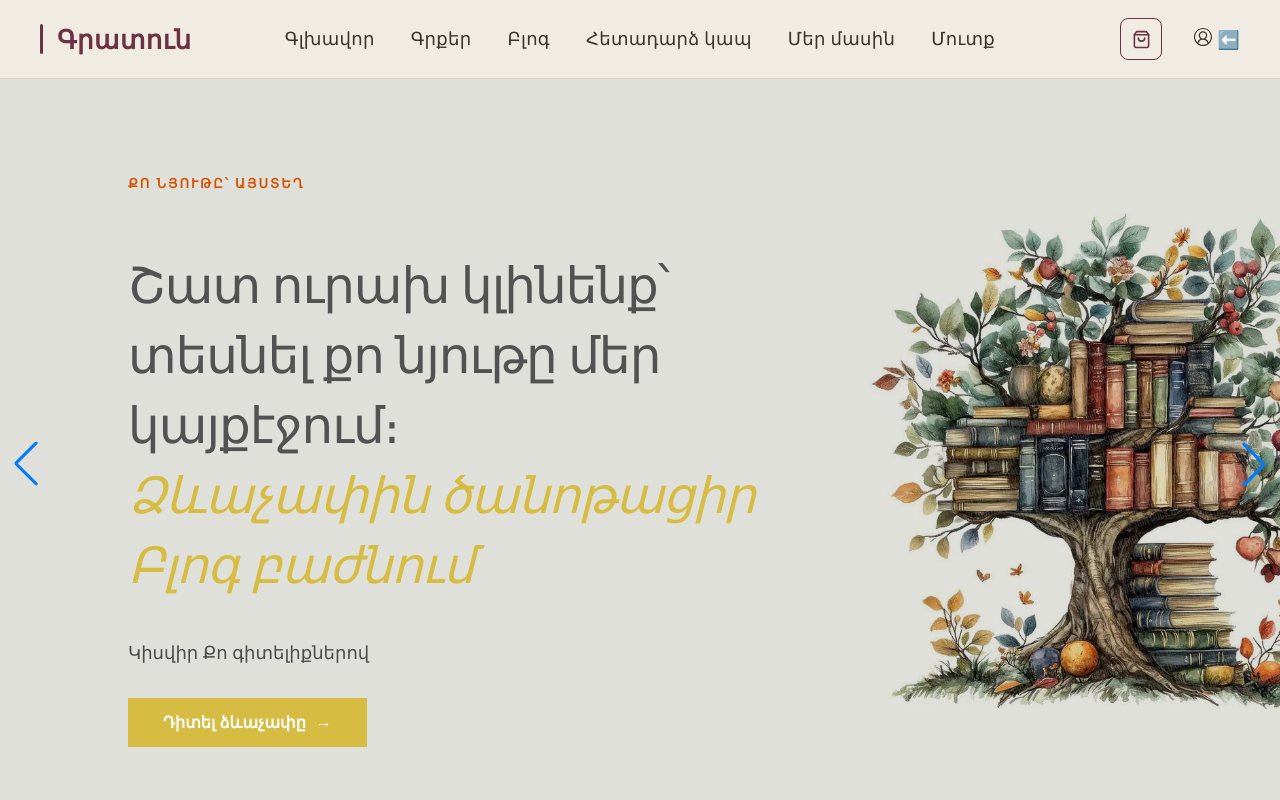
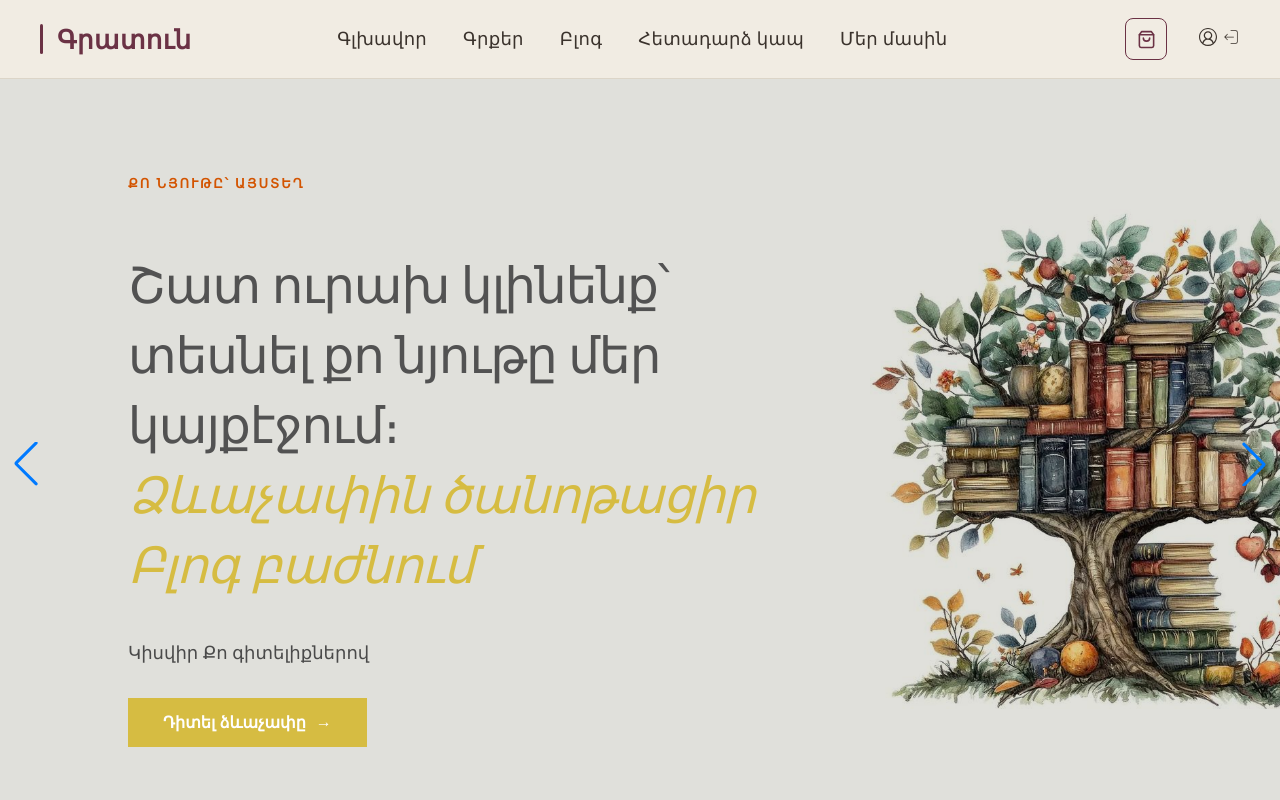
Before and after one commit to artak0252/gratun-complited, a React (Vite) app in the folder frontend/: page / in a window 1280 px wide. Shown: the top 800 px of the page. Built offline with nearby package versions, Linux system fonts and the light colour scheme; a web font is replaced by a local one.

Commit message:
Change login logout

```diff
--- a/frontend/src/pages/Header/Header.jsx
+++ b/frontend/src/pages/Header/Header.jsx
@@ -3,6 +3,8 @@ import { Link, useNavigate } from 'react-router-dom';
 import { FiShoppingBag, FiMenu, FiX } from "react-icons/fi";
 import { VscAccount } from "react-icons/vsc";
 import styles from './Header.module.css';
+import { CiLogout } from "react-icons/ci";
+import { IoIosLogOut } from "react-icons/io";
 
 const Header = () => {
   const [isOpen, setIsOpen] = useState(false);
@@ -32,14 +34,14 @@ const Header = () => {
             <Link to="/blog" className={styles.navLink} onClick={() => setIsOpen(false)}>Բլոգ</Link>
             <Link to="/contact" className={styles.navLink} onClick={() => setIsOpen(false)}>Հետադարձ կապ</Link>
             <Link to="/about" className={styles.navLink} onClick={() => setIsOpen(false)}>Մեր մասին</Link>
-
-            {isLoggedIn ? (
+            {/* Սա հին լոգիկան է */}
+            {/* {isLoggedIn ? (
               <button onClick={handleLogout} className={styles.navLink} style={{ background: 'none', border: 'none', cursor: 'pointer', fontSize: '21px' }}>
                 Դուրս գալ
               </button>
             ) : (
               <Link to="/login" className={styles.navLink} onClick={() => setIsOpen(false)}>Մուտք</Link>
-            )}
+            )} */}
           </nav>
 
           <button className={styles.menuToggle} onClick={() => setIsOpen(!isOpen)}>
@@ -53,10 +55,10 @@ const Header = () => {
 
           {isLoggedIn ? (
             <button onClick={handleLogout} className={styles.navLink} style={{ background: 'none', border: 'none', cursor: 'pointer', fontSize: '21px' }}>
-              <VscAccount />  ➡️
+              <VscAccount />  <IoIosLogOut />
             </button>
           ) : (
-            <Link to="/login" className={styles.navLink} onClick={() => setIsOpen(false)}><VscAccount />   ⬅️</Link>
+              <Link to="/login" className={styles.navLink} onClick={() => setIsOpen(false)}><VscAccount />   <CiLogout /></Link>
           )}
 
         </div>
```
